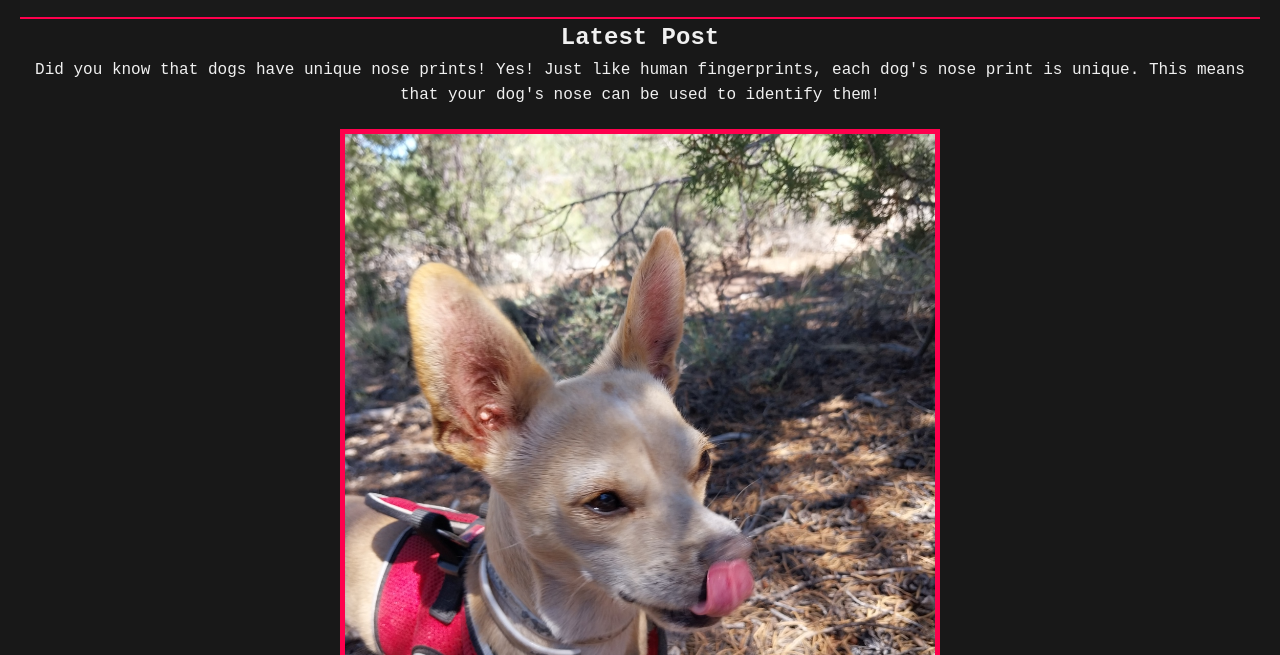
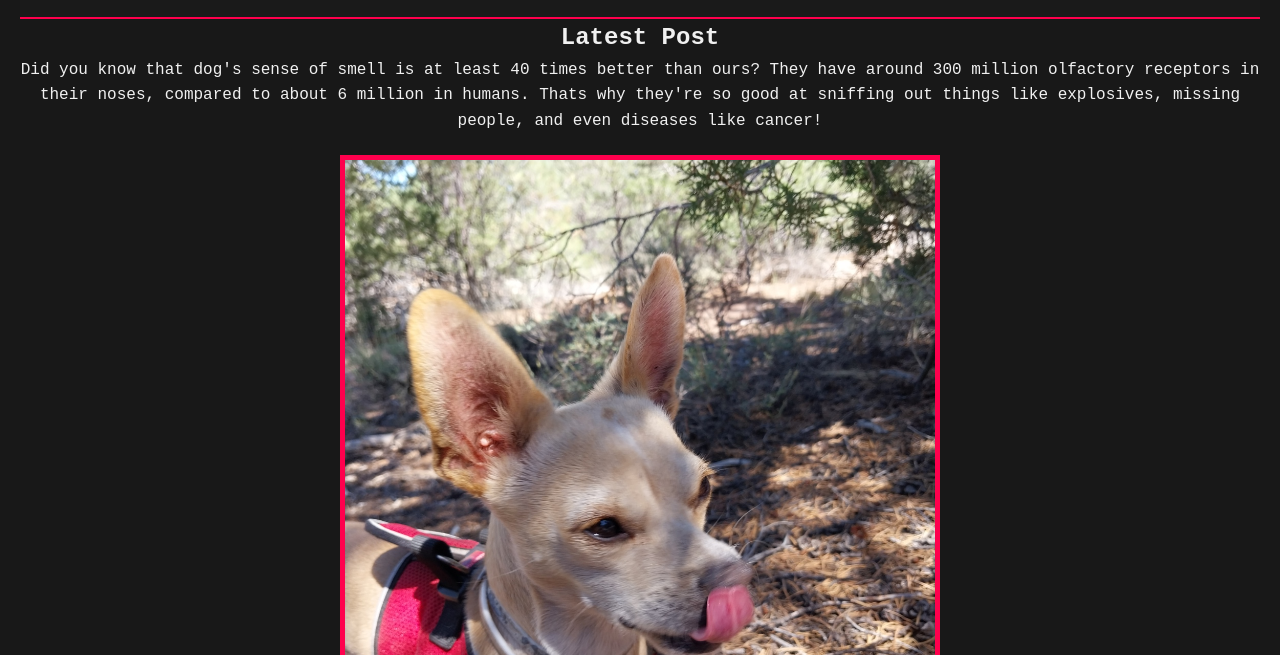
Before and after one commit to shanebrown848/Lil-dudes-Fun-Blog, a plain HTML site: page index.html in a window 1280 px wide. Shown: the part 145-800 px from the top of the page. Drawn offline with Linux system fonts and the light colour scheme.

Commit message:
Update index.html

```diff
--- a/index.html
+++ b/index.html
@@ -15,7 +15,7 @@
         <main>
             <section class="blog-post">
                 <h2>Latest Post</h2>
-                <p>Did you know that dogs have unique nose prints! Yes! Just like human fingerprints, each dog's nose print is unique. This means that your dog's nose can be used to identify them!</p>
+                <p>Did you know that dog's sense of smell is at least 40 times better than ours? They have around 300 million olfactory receptors in their noses, compared to about 6 million in humans. Thats why they're so good at sniffing out things like explosives, missing people, and even diseases like cancer!</p>
                 <img src="punkrockblogphotoofyoda.jpg" alt="My Dog">
 
                 <div class="comments-section">
```
